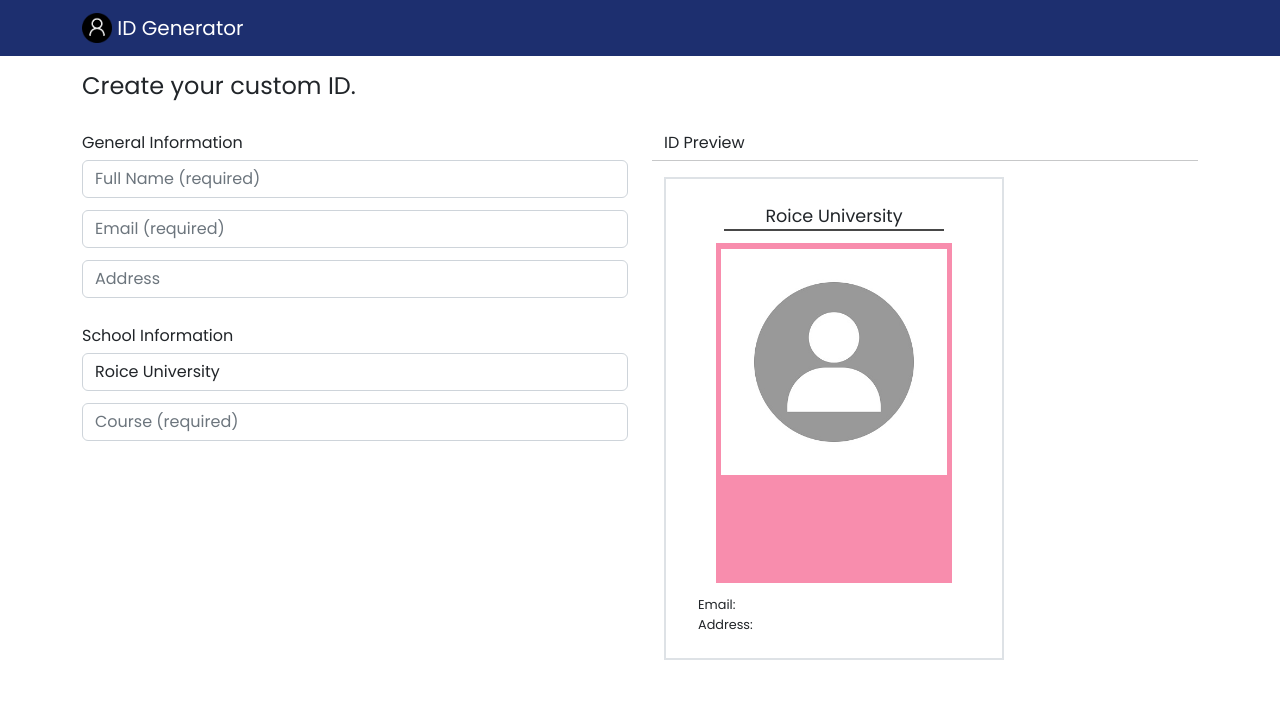
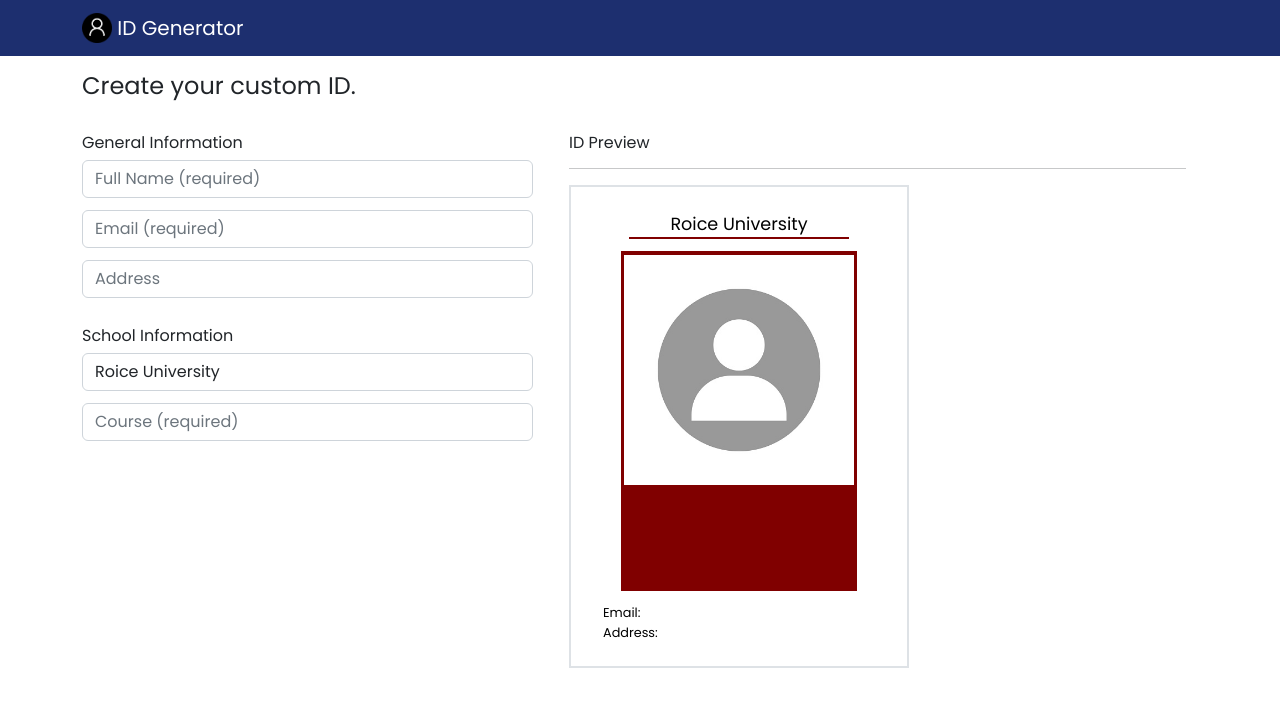
Before and after one commit to roiceee/CV-App, a React (Create React App) app: page / in a window 1280 px wide. Shown: the top 706 px of the page. Built offline with nearby package versions, Linux system fonts and the light colour scheme.

Commit message:
clean  idPreview component

```diff
--- a/src/components/body/bodyContainer.js
+++ b/src/components/body/bodyContainer.js
@@ -10,7 +10,7 @@ import Col from "react-bootstrap/esm/Col";
 import Row from "react-bootstrap/esm/Row";
 
 function BodyContainer() {
-  let defaultStudentInformation = {
+  const defaultStudentInformation = {
     name: "",
     email: "",
     address: "",
@@ -32,7 +32,7 @@ function BodyContainer() {
     <Container>
       <Header />
       <Row>
-      <Col md={6}>
+      <Col md={5}>
         <GeneralInformationForm
           studentInfo={studentInfo}
           changeInputHandler={changeInputHandler}
@@ -42,7 +42,7 @@ function BodyContainer() {
           changeInputHandler={changeInputHandler}
         />
       </Col>
-      <Col md={6}>
+      <Col md={7}>
         <IdContainer studentInfo={studentInfo} />
       </Col>
       </Row>
--- a/src/components/body/id-components/idContainer.js
+++ b/src/components/body/id-components/idContainer.js
@@ -1,20 +1,28 @@
-import React from "react";
+import React, { useState } from "react";
 import Container from "react-bootstrap/esm/Container";
 import Row from "react-bootstrap/esm/Row";
+import Col from "react-bootstrap/esm/Row";
 import IdPreview from "./idPreview";
 
-function IdContainer({studentInfo}) {
+function IdContainer({ studentInfo }) {
 
+  const defaultIdProperties = {
+    outerColor: "#fff",
+    innerColor: "#800000",
+    innerTextColor: "#fff",
+    outerTextColor: "#000000",
+  }
+
+  const [idProperties, setIdProperties] = useState(defaultIdProperties);
 
   return (
     <Container className="mt-4">
+      <h6>ID Preview</h6>
+      <hr></hr>
       <Row>
-        <h6>ID Preview</h6>
-        <hr></hr>
-        <div className="mx-auto d-block">
-            {/* this is where the id is previewed */}
-            <IdPreview studentInfo={studentInfo}/>
-        </div>
+        <Col className="mx-auto d-block">
+          <IdPreview idProperties={idProperties} setIdProperties={setIdProperties} studentInfo={studentInfo} />
+        </Col>
       </Row>
     </Container>
   );
--- a/src/components/body/id-components/idPreview.js
+++ b/src/components/body/id-components/idPreview.js
@@ -1,36 +1,44 @@
 import React from "react";
 
-function IdPreview({ studentInfo }) {
+function IdPreview({ studentInfo, idProperties }) {
   return (
-    <div className="preview border border-2">
-      <div id="id-header" className="">
-        <div id="school-name-preview" className="text-center">
-          {studentInfo.schoolName}
-        </div>
-        <div className="line "></div>
+    <div
+      className="preview border border-2"
+      style={{
+        background: idProperties.outerColor,
+        color: idProperties.outerTextColor,
+      }}
+    >
+      <div id="id-header">
+        <div id="school-name-preview">{studentInfo.schoolName}</div>
+        <div
+          className="line"
+          style={{ background: idProperties.innerColor }}
+        ></div>
       </div>
       <div
-        className="bg-tertiary d-flex flex-column align-items-center mx-auto text-center"
         id="inner-container"
+        style={{
+          background: idProperties.innerColor,
+          color: idProperties.innerTextColor,
+        }}
       >
-        <div className="border border-tertiary bg-white" id="image-holder">
+        <div id="image-holder">
           <img className="img-fluid" src={studentInfo.photo}></img>
         </div>
         <div id="main-details">
-          <div className="d-block" id="name-preview">
-            {studentInfo.name}
-          </div>
+          <div id="name-preview">{studentInfo.name}</div>
           <div id="course-preview">{studentInfo.course}</div>
         </div>
       </div>
       <div id="secondary-details">
-        <div className="d-flex">
-          <div>Email:&nbsp;</div>
+        <div>
+          <div className="d-flex">Email:&nbsp;</div>
           <div id="email-preview">{studentInfo.email}</div>
         </div>
         <div>
-          <div className="d-flex">
-            <div>Address:&nbsp;</div>
+          <div>
+            <div className="d-flex">Address:&nbsp;</div>
             <div id="address-preview">{studentInfo.address}</div>
           </div>
         </div>
--- a/src/styles/id-preview.css
+++ b/src/styles/id-preview.css
@@ -8,6 +8,7 @@
 }
 
 #name-preview {
+    display: block;
     font-size: 1.05rem;
     margin-top: 6px;
     width: 190px;
@@ -16,8 +17,8 @@
 }
 
 #course-preview {
-    font-size: 0.9rem;
-    margin-top: 18px;
+    font-size: 0.85rem;
+    margin-top: 16px;
     width: 190px;
     height: 40px;
     overflow-wrap: break-word;
@@ -30,9 +31,15 @@
 
 #inner-container {
     margin-top: 12px;
+    margin-left: auto;
+    margin-right: auto;
     padding: 4px;
     width: 236px;
     height: 340px;
+    display: flex;
+    flex-direction: column;
+    align-items: center;
+    text-align: center;
 }
 
 #address-preview {
@@ -53,6 +60,7 @@
 #school-name-preview {
     font-size: 1.1rem;
     overflow-wrap: break-word;
+    text-align: center;
 }
 
 .line {
```
